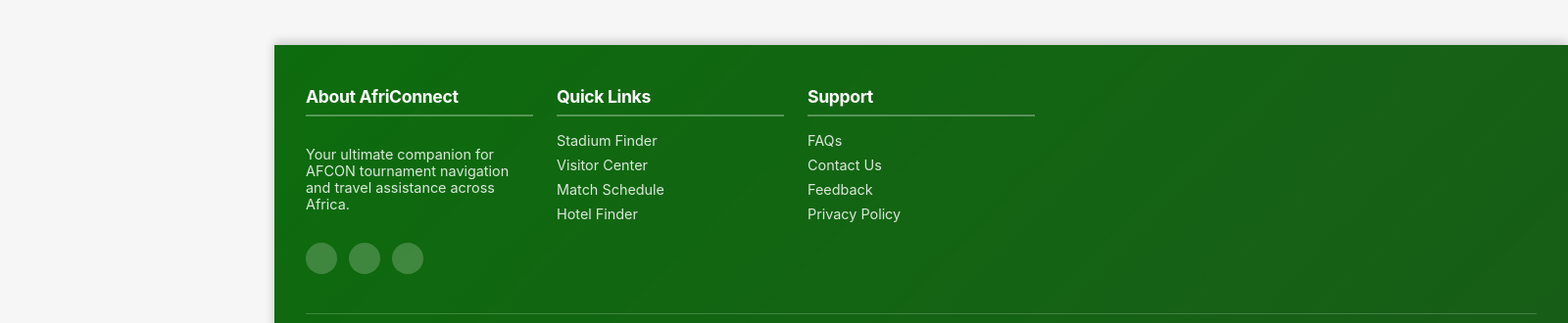
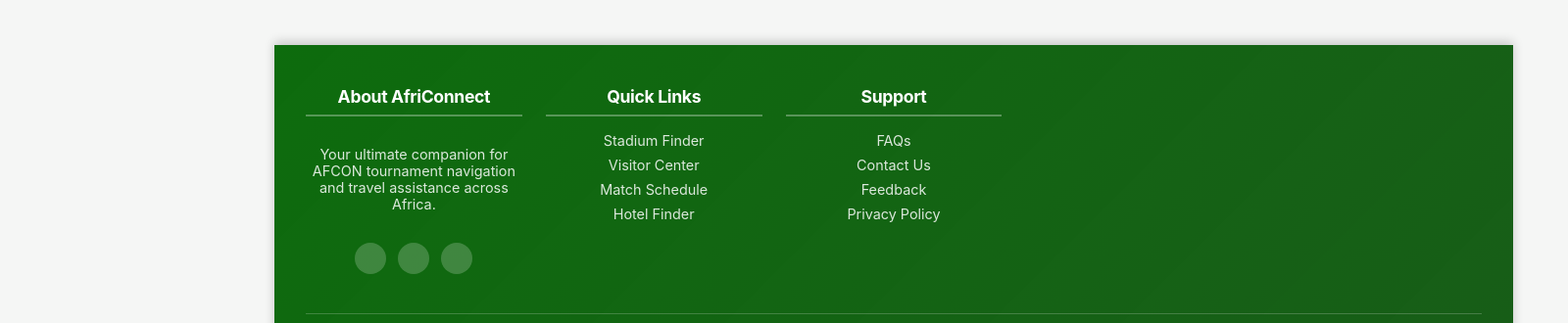
Before and after one commit to StanleyKioko/Affriconnect-Fullstack, a React (Create React App) app: page / in a window 1280 px wide. Shown: the part 2752-3082 px from the top of the page at 98% size, 1600 px wide, since content can reach past the window. Built offline with nearby package versions, Linux system fonts and the light colour scheme.

Commit message:
Footer well adjusted

```diff
--- a/src/styles/globals.css
+++ b/src/styles/globals.css
@@ -259,25 +259,30 @@ main {
   width: 100%;
   background: linear-gradient(135deg, rgba(0, 100, 0, 0.95), rgba(0, 75, 0, 0.9));
   color: #ffffff;
-  padding: 1.5rem 2rem; /* Reduced padding for compactness */
+  padding: 1.5rem 2rem;
   box-shadow: 0 -3px 10px rgba(0, 0, 0, 0.2);
   display: grid;
-  grid-template-columns: repeat(auto-fit, minmax(200px, 1fr)); /* Smaller min-width for compact sections */
+  grid-template-columns: repeat(auto-fit, minmax(200px, 1fr));
+  justify-content: center; /* Center the grid columns */
   gap: 1.5rem;
   margin-top: auto;
-  flex-shrink: 0; /* Prevent footer from stretching */
+  flex-shrink: 0;
+  max-width: 1200px; /* Match max-w-7xl from DashboardLayout */
+  margin-left: auto;
+  margin-right: auto;
 }
 
 .footer-section {
   display: flex;
   flex-direction: column;
   gap: 0.5rem;
+  text-align: center; /* Center text within each section */
 }
 
 .footer-section h3 {
   color: #ffffff;
   font-weight: 700;
-  font-size: 1.1rem; /* Smaller heading */
+  font-size: 1.1rem;
   margin-bottom: 0.5rem;
   border-bottom: 2px solid rgba(255, 255, 255, 0.3);
   padding-bottom: 0.5rem;
@@ -308,6 +313,7 @@ main {
 
 .social-links {
   display: flex;
+  justify-content: center; /* Center social icons */
   gap: 0.75rem;
   margin-top: 0.5rem;
 }
@@ -346,7 +352,8 @@ main {
 
   .footer {
     padding: 1rem;
-    grid-template-columns: 1fr;
+    grid-template-columns: 1fr; /* Stack to single column */
+    justify-content: center;
   }
 }
 
```
